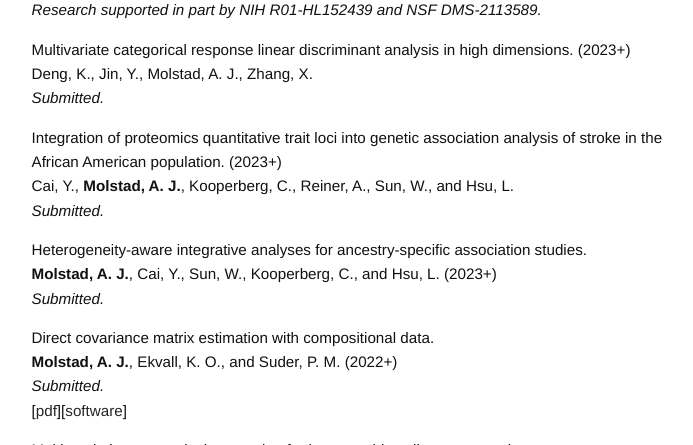
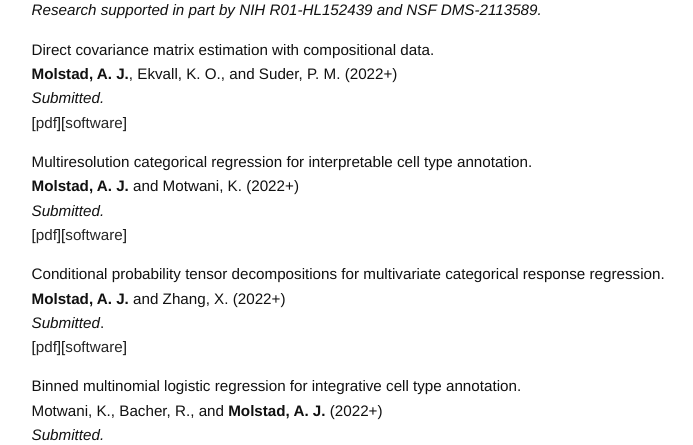
Before and after one commit to ajmolstad/ajmolstad.github.io, a Jekyll site: the page built from research.md, in a window 1280 px wide and 900 px high, cut to the strip 455-900 px from the top of the window. Shown: the whole strip, without its empty margins (276-969 px from the left). Built offline with Jekyll 4.4.1, drawn with Linux system fonts in a browser that asks for light colours.

Commit message:
Update research.md

```diff
--- a/research.md
+++ b/research.md
@@ -19,6 +19,7 @@ Jin, Y., **Molstad, A. J.**, and Zhang, X. (2022+) <br>
 *Submitted.* <br>
 [[pdf](https://arxiv.org/abs/2108.02143)][[software](https://github.com/ajmolstad/IntegrativeCox)]<br> -->
 
+<!--
 Multivariate categorical response linear discriminant analysis in high dimensions. (2023+) <br>
 Deng, K., Jin, Y., Molstad, A. J., Zhang, X. <br>
 *Submitted.* <br>
@@ -29,7 +30,7 @@ Cai, Y., **Molstad, A. J.**, Kooperberg, C., Reiner, A., Sun, W., and Hsu, L. <b
 
 Heterogeneity-aware integrative analyses for ancestry-specific association studies. <br>
 **Molstad, A. J.**, Cai, Y., Sun, W., Kooperberg, C., and Hsu, L. (2023+) <br>
-*Submitted.* <br>
+*Submitted.* <br>  -->
 
 Direct covariance matrix estimation with compositional data. <br>
 **Molstad, A. J.**, Ekvall, K. O., and Suder, P. M. (2022+) <br>
```
